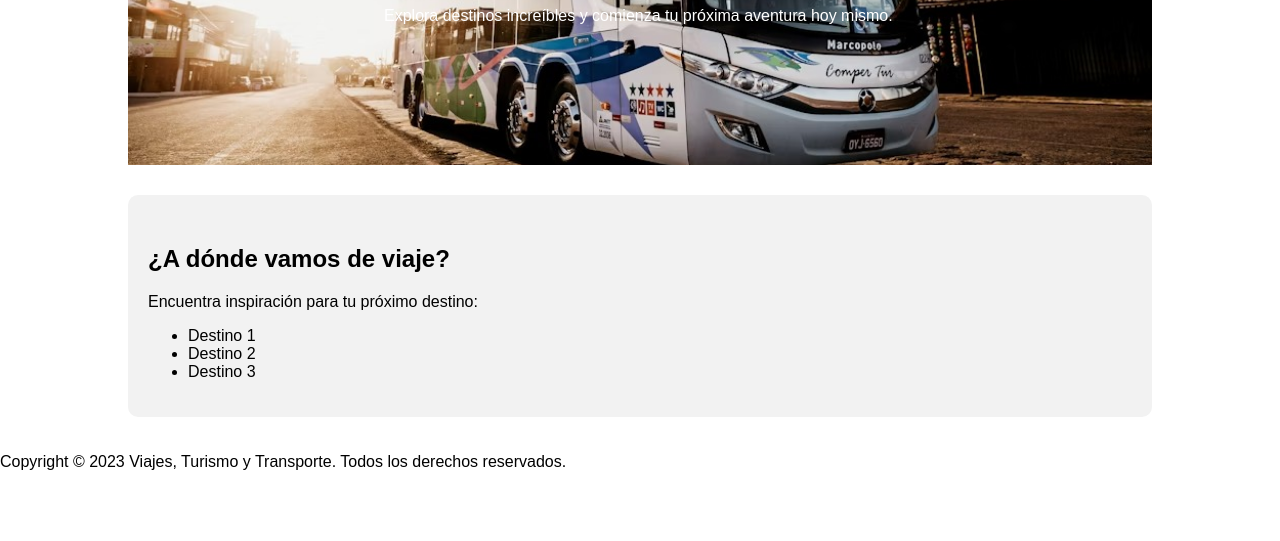
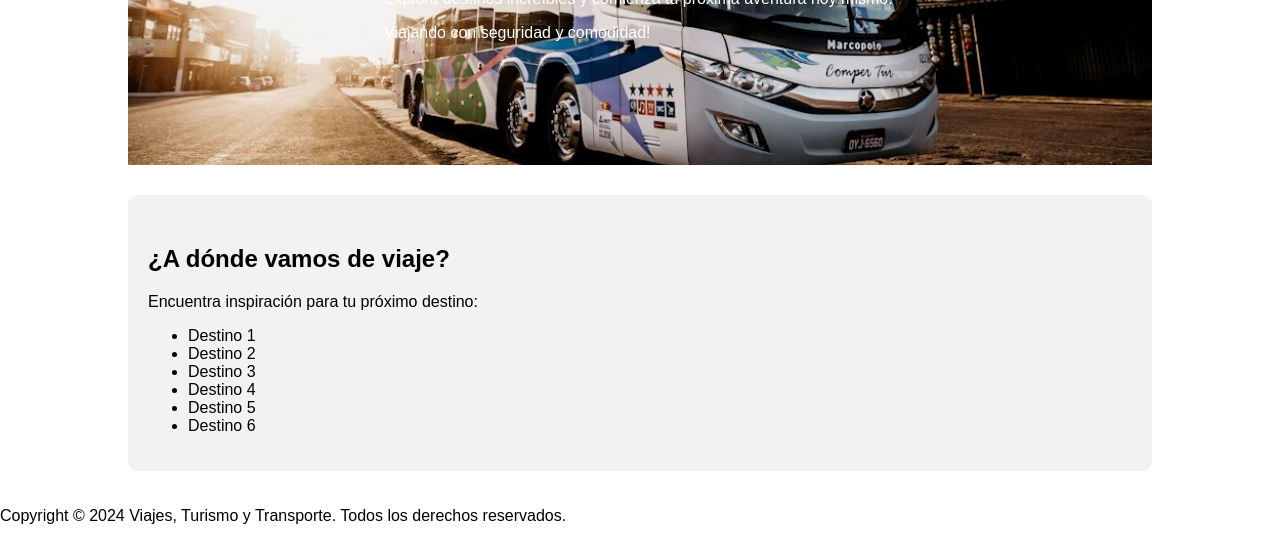
Before and after one commit to MaylethAnto/PruebaTransporte-, a plain HTML site: page index.html in a window 1280 px wide. Shown: the part 312-853 px from the top of the page. Before the commit the page ends 800 px from the top, so only its background shows below. Drawn offline with Linux system fonts and the light colour scheme.

Commit message:
Update index.html
Cambios

```diff
--- a/index.html
+++ b/index.html
@@ -3,7 +3,7 @@
 <head>
   <meta charset="UTF-8">
   <meta name="viewport" content="width=device-width, initial-scale=1.0">
-  <title>Página de Transporte</title>
+  <title>Página Web de Transporte</title>
   <style>
     /* Estilos para el navbar */
     .navbar {
@@ -125,6 +125,7 @@
       <div class="content-over-image">
         <h1>¡Bienvenido a nuestro sitio de viajes!</h1>
         <p>Explora destinos increíbles y comienza tu próxima aventura hoy mismo.</p>
+	<p>Viajando con seguridad y comodidad!</p>
       </div>
     </div>
 
@@ -138,12 +139,15 @@
         <li>Destino 2</li>
         <li>Destino 3</li>
         <!-- Agrega más destinos según sea necesario -->
+	<li>Destino 4</li>
+	<li>Destino 5</li>
+	<li>Destino 6</li>
       </ul>
     </div>
   </div>
 
 </body>
 <footer>
-    <p>Copyright © 2023 Viajes, Turismo y Transporte. Todos los derechos reservados.</p>
+    <p>Copyright © 2024 Viajes, Turismo y Transporte. Todos los derechos reservados.</p>
 </footer>
 </html>
```
